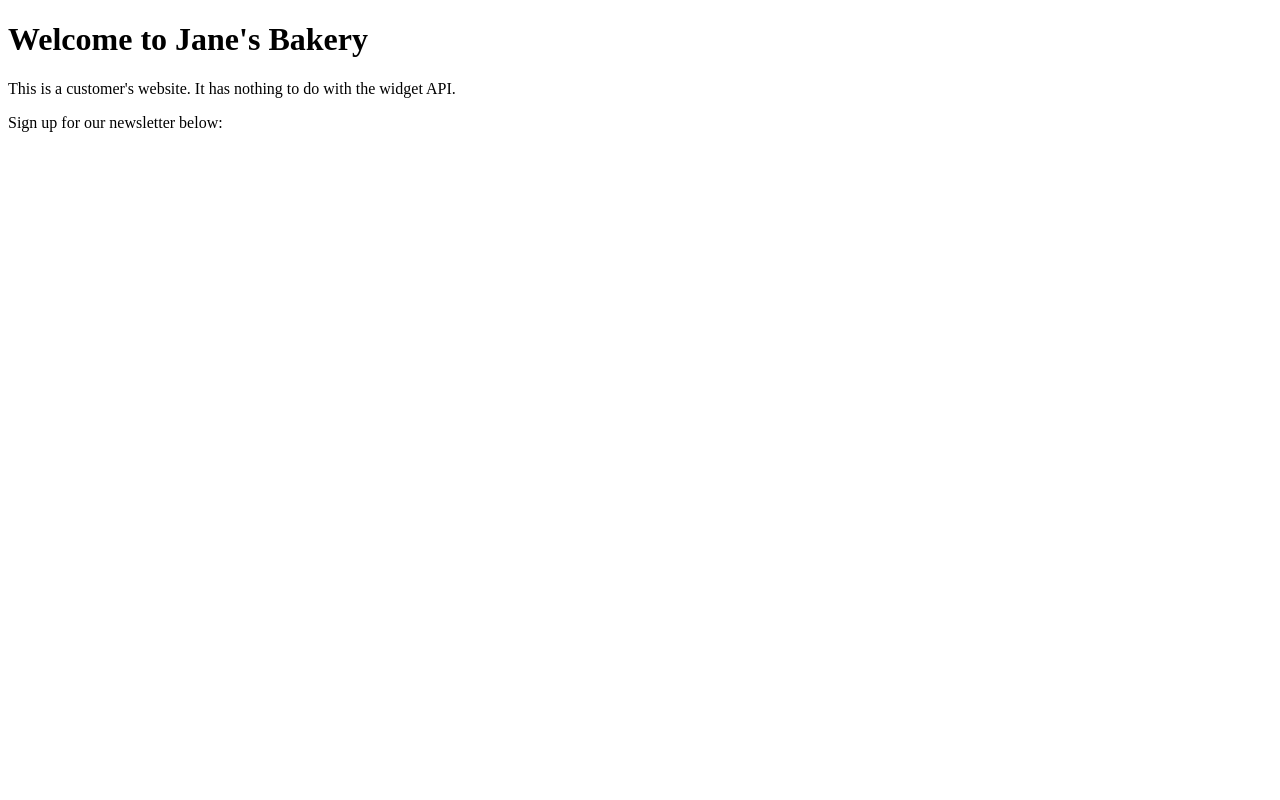
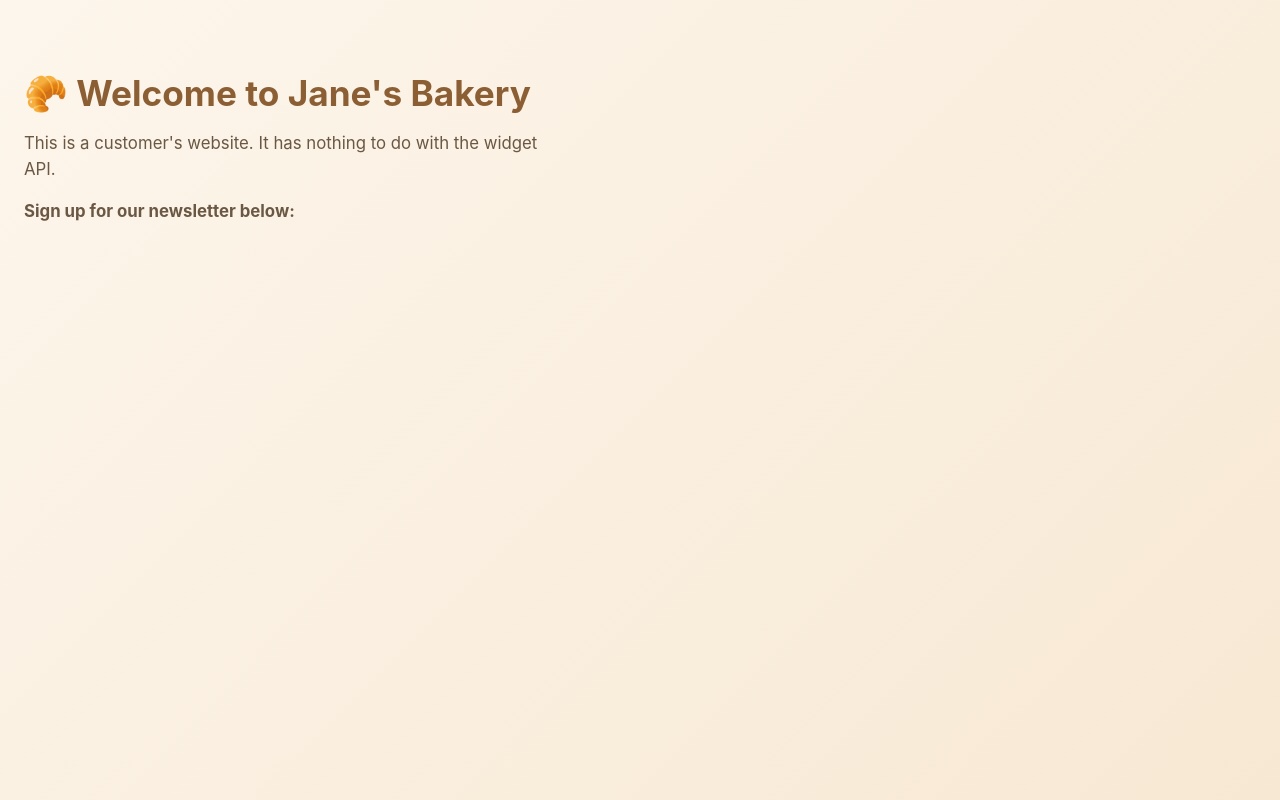
Before and after one commit to ChukwumaUk/flyrank-capstone-widget-platform, a website: page customer-site/index.html in a window 1280 px wide. Drawn offline with Linux system fonts and the light colour scheme; no server answers.

Commit message:
Update on index.html at customer-site

```diff
--- a/customer-site/index.html
+++ b/customer-site/index.html
@@ -2,12 +2,35 @@
 <html lang="en">
 <head>
   <meta charset="UTF-8" />
+  <meta name="viewport" content="width=device-width, initial-scale=1.0" />
   <title>Totally Unrelated Customer Website</title>
+  <style>
+    body {
+      font-family: -apple-system, BlinkMacSystemFont, "Segoe UI", Roboto, sans-serif;
+      background: linear-gradient(135deg, #fdf6ec 0%, #f7e8d3 100%);
+      color: #4a3b2a;
+      margin: 0;
+      padding: 48px 24px;
+      min-height: 100vh;
+      box-sizing: border-box;
+    }
+    h1 {
+      color: #8b5e34;
+      font-size: 2.2rem;
+      margin-bottom: 8px;
+    }
+    p {
+      color: #6b5844;
+      font-size: 1.05rem;
+      max-width: 520px;
+      line-height: 1.5;
+    }
+  </style>
 </head>
 <body>
-  <h1>Welcome to Jane's Bakery</h1>
+  <h1>🥐 Welcome to Jane's Bakery</h1>
   <p>This is a customer's website. It has nothing to do with the widget API.</p>
-  <p>Sign up for our newsletter below:</p>
+  <p><b>Sign up for our newsletter below:</b></p>
 
   <!-- THE ONE LINE. This is the entire product integration. -->
   <script src="http://localhost:3000/widget.js?id=9c250c96-1f97-428c-92e8-bc86821d5cf8"></script>
```
Also changed, not shown: 2 other files.
